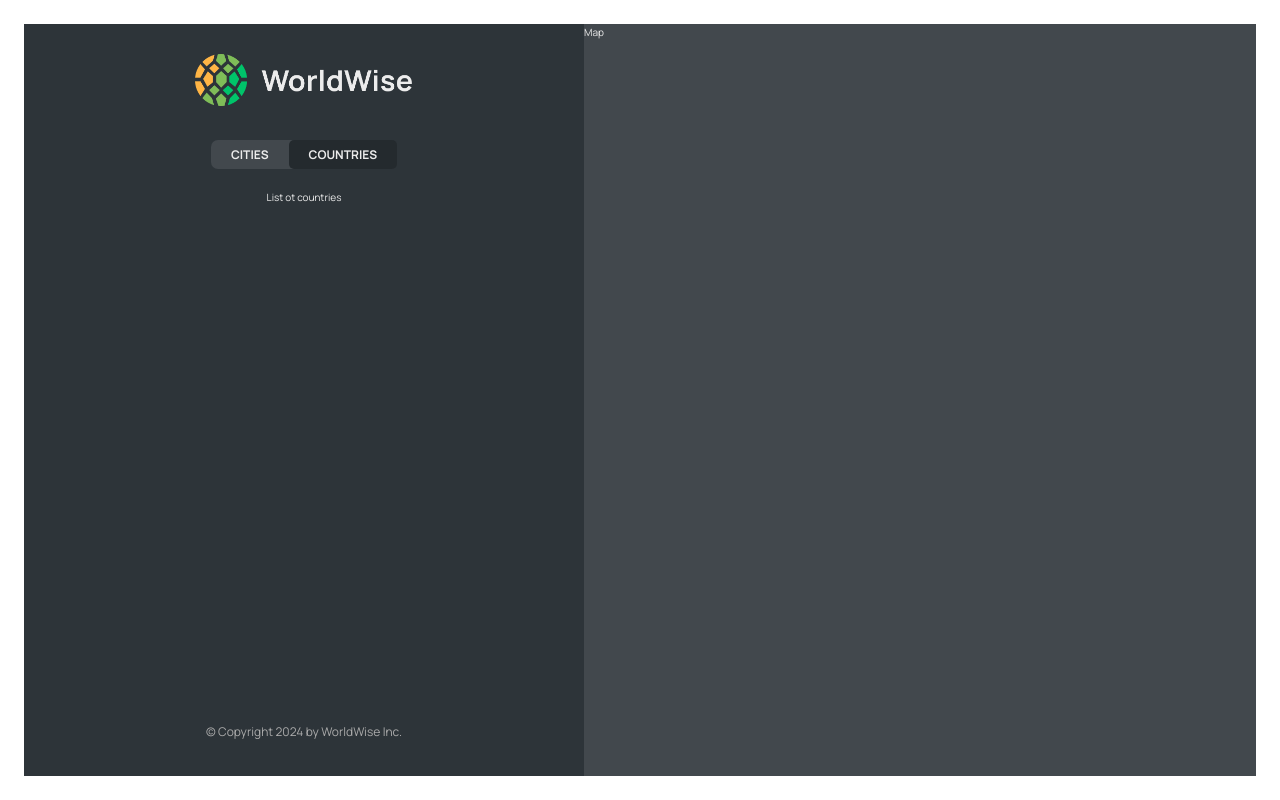
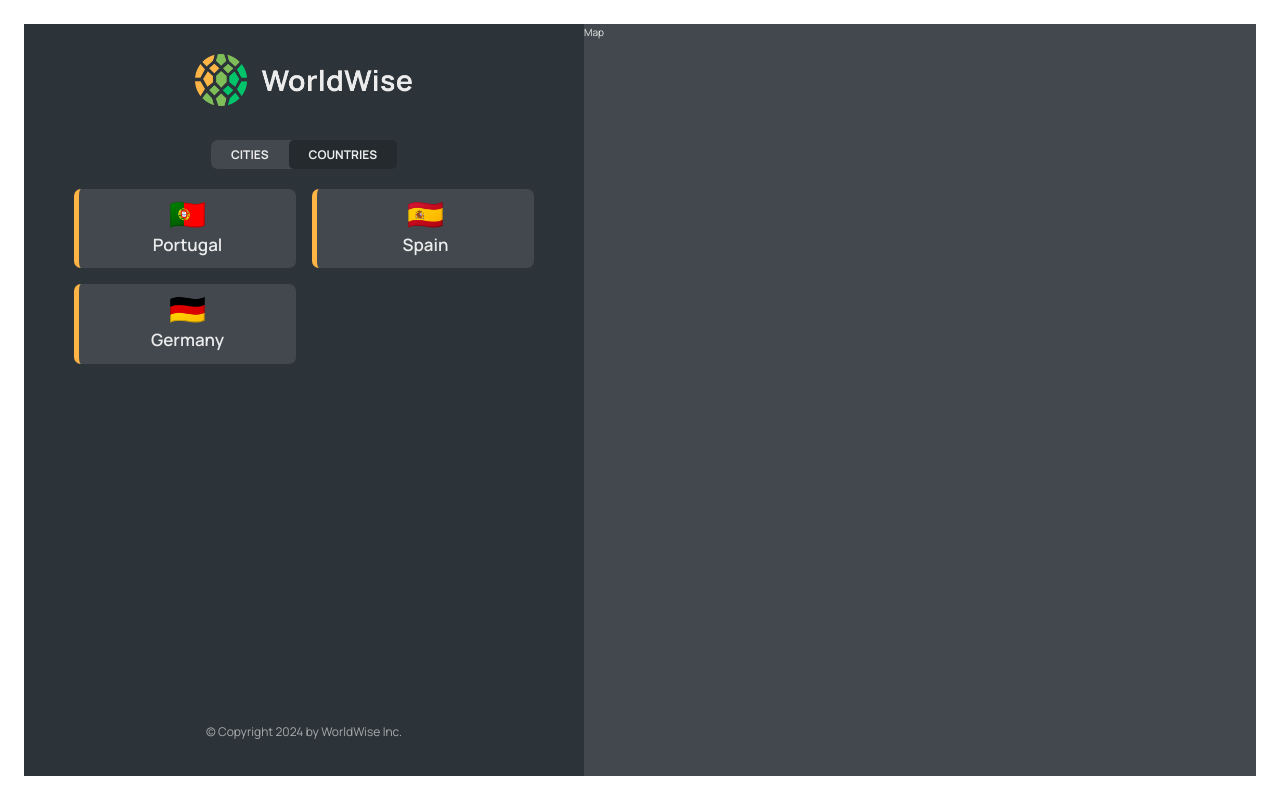
Before and after one commit to plamenggg/World-Wise, a React (Vite) app in the folder worldwise/: page /app/countries in a window 1280 px wide. Built offline with nearby package versions, Linux system fonts and the light colour scheme; data requests are answered from the project's data file.

Commit message:
Added CountriesList

```diff
--- a/worldwise/src/App.jsx
+++ b/worldwise/src/App.jsx
@@ -6,6 +6,7 @@
 import AppLayout from "./pages/AppLayout";
 import Login from "./pages/Login";
 import CityList from "./components/CityList";
+import CountryList from "./components/CountryList"
 import { useEffect, useState } from "react";
 
 const BASE_URL = "http://localhost:9000";
@@ -40,7 +41,7 @@
         <Route path="app" element={<AppLayout />}>
           <Route index element={<CityList cities ={cities} isLoading={isLoading}/>} />
           <Route path="cities" element={<CityList cities ={cities} isLoading={isLoading}/>} />
-          <Route path="countries" element={<p>List ot countries</p>} />
+          <Route path="countries" element={<CountryList cities={cities} isLoading={isLoading} />} />
           <Route path="form" element={<p>Form</p>} />
         </Route>
         <Route path="*" element={<PageNotFound />} />
--- /dev/null
+++ b/worldwise/src/components/CountryList.jsx
@@ -0,0 +1,34 @@
+import styles from "./CountryList.module.css";
+import Spinner from "./Spinner";
+import Message from "./Message";
+import CountryItem from "./CountryItem";
+
+function CountryList({ cities, isLoading }) {
+  if (isLoading) return <Spinner />;
+
+  if (!cities.length)
+    return (
+      <Message
+        message="Add your first city by clicking
+            on a city on the map"
+      />
+    );
+
+  const countries = cities.reduce((arr, city) => {
+    if (!arr.map((el) => el.country).includes(city.country)) {
+      return [...arr, { country: city.country, emoji: city.emoji }];
+    } else {
+      return arr;
+    }
+  }, []);
+
+  return (
+    <div className={styles.countryList}>
+      {countries.map((country) => (
+        <CountryItem country={country} />
+      ))}
+    </div>
+  );
+}
+
+export default CountryList;
```
